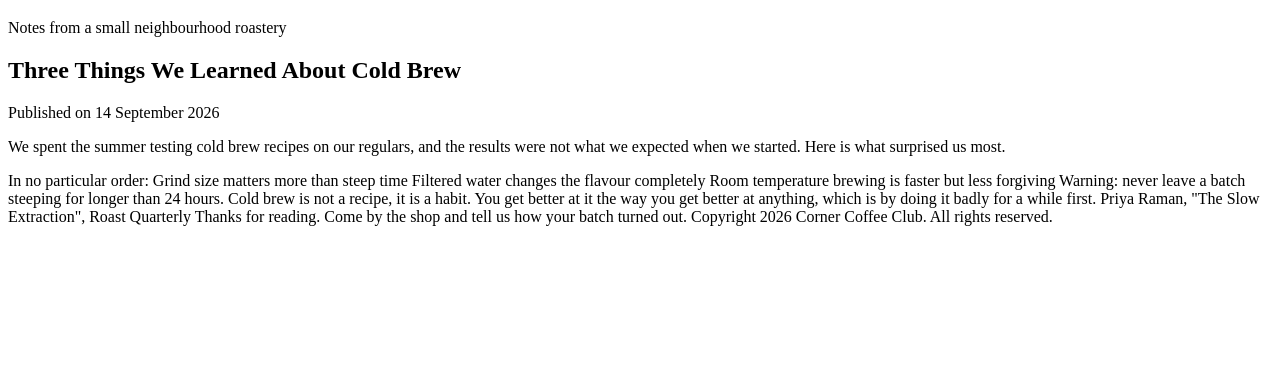
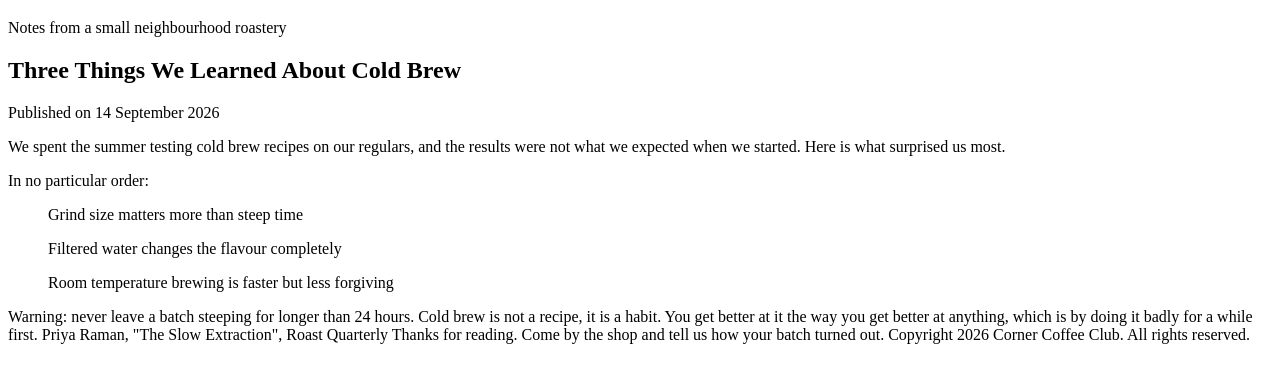
Before and after one commit to smariba/quiz1, a plain HTML site: page index.html in a window 1280 px wide. Shown: the part 61-444 px from the top of the page. Drawn offline with Linux system fonts and the light colour scheme.

Commit message:
Add list

```diff
--- a/index.html
+++ b/index.html
@@ -18,11 +18,11 @@ Here is what surprised us most.
 </p>
 In no particular order:
 
-Grind size matters more than steep time
+<ul>Grind size matters more than steep time</ul>
 
-Filtered water changes the flavour completely
+<ul>Filtered water changes the flavour completely</ul>
 
-Room temperature brewing is faster but less forgiving
+<ul>Room temperature brewing is faster but less forgiving</ul>
 
 Warning: never leave a batch steeping for longer than 24 hours.
 
```
